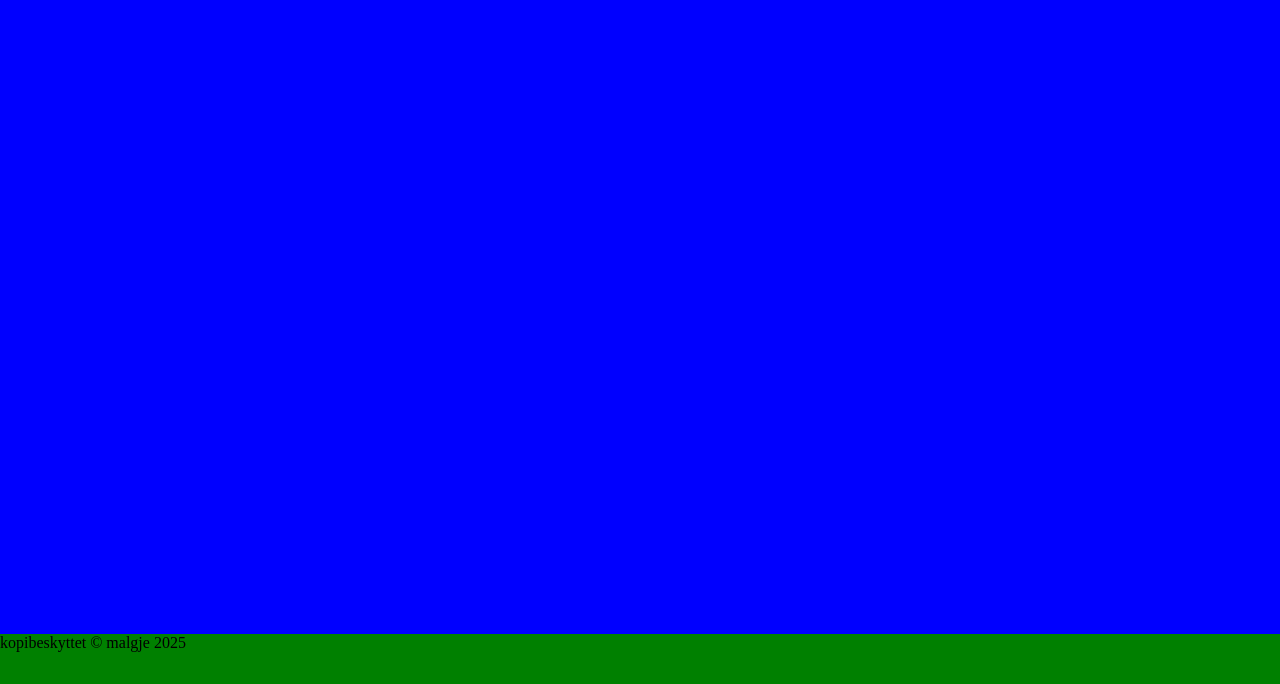
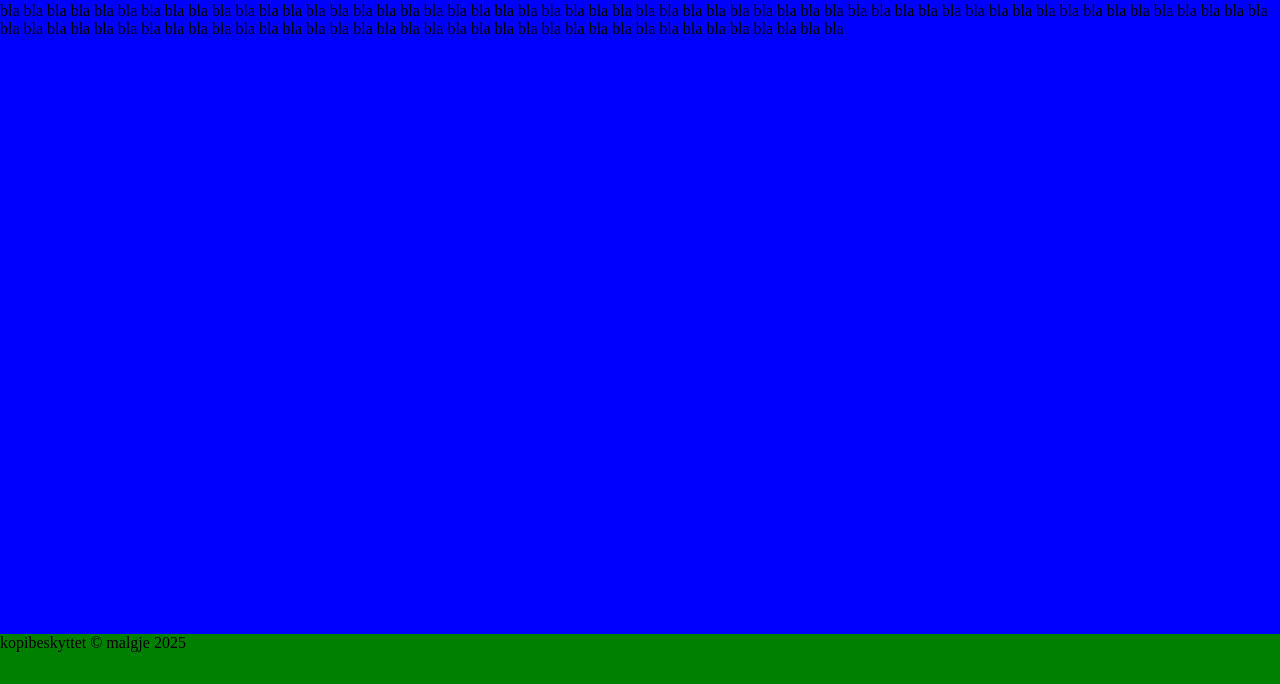
Before and after one commit to malgje/malgje.github.io, a plain HTML site: page index.html in a window 1280 px wide. Shown: the part 116-800 px from the top of the page. Drawn offline with Linux system fonts and the light colour scheme; a web font is replaced by a local one.

Commit message:
blablabla

```diff
--- a/index.html
+++ b/index.html
@@ -19,7 +19,14 @@
         </div>
     </header>
 
-    <main>innhold</main>
+    <main>bla bla bla bla bla bla bla bla bla bla
+        bla bla bla bla bla bla bla bla bla bla bla bla bla bla bla bla bla
+        bla bla bla bla bla bla bla bla bla bla bla bla bla bla bla bla bla bla
+        bla bla bla bla bla bla bla bla bla bla bla bla bla bla bla bla bla bla bla bla
+         bla bla bla bla bla bla bla bla bla bla bla bla bla bla bla bla bla bla bla bla
+          bla bla bla bla bla bla bla bla bla bla bla bla bla bla bla bla bla bla bla bla
+          bla bla bla bla bla bla bla bla bla bla bla bla bla bla bla bla bla bla bla bla
+          bla bla bla bla bla bla bla bla bla bla bla bla bla bla bla bla bla bla bla</main>
     <footer> <p> kopibeskyttet © malgje 2025 </p> </footer>
 
 </body>
```
